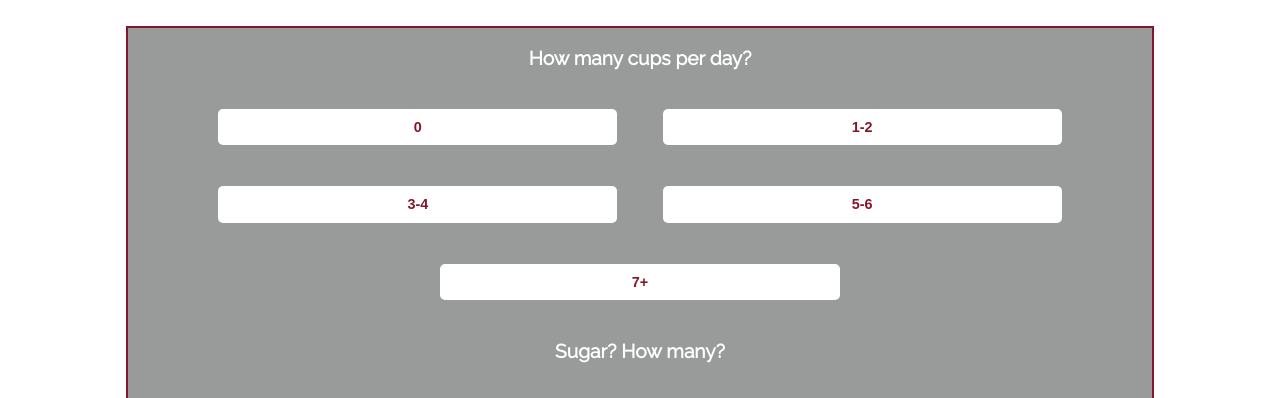
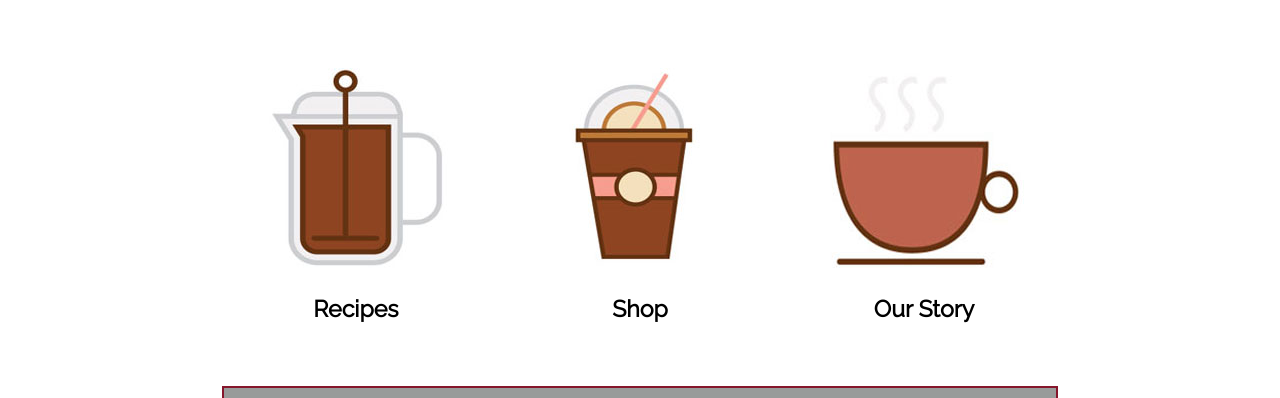
Before and after one commit to karinamcg/brew, a plain HTML site: page index.html in a window 1280 px wide. Shown: the part 468-866 px from the top of the page. Drawn offline with nearby package versions, Linux system fonts and the light colour scheme.

Commit message:
Updates to desktop home

```diff
--- a/index.html
+++ b/index.html
@@ -50,6 +50,28 @@
                 <h2>How healthy are your coffee<br/>habits? Let's find out...</h2>
             </figure>
         </section>
+
+        <!-- START DESKTOP ICON SECTION -->
+        <section class="home_icons_desktop">
+            <!-- Recipe Image -->
+            <figure>
+                <a href="recipes.html"><img alt="Recipe Icon" src="images/recipes_desktop.jpg"></a>
+                <a href="recipes.html"><h3>Recipes</h3></a>
+            </figure>
+
+            <!-- Shop Image -->
+            <figure>
+                <a href="shop.html"><img alt="Shop Icon" src="images/shop_desktop.jpg"></a>
+                <a href="shop.html"><h3>Shop</h3></a>
+            </figure>
+
+            <!-- Our Story Image -->
+            <figure>
+                <a href="our-story.html"><img alt="Our Story" src="images/our_story_desktop.jpg"></a>
+                <a href="our-story.html"><h3>Our Story</h3></a>
+            </figure>
+        </section>
+        <!-- END DESKTOP ICON SECTION -->
 
         <!-- START HEALTH CHECK SECTION -->
         <section class="health_check">
--- a/main.css
+++ b/main.css
@@ -4,6 +4,7 @@ body {
     margin: 0;
     padding:0;
     font-size:100%;
+    color:#000;
 }
 
 h1 {
@@ -28,7 +29,7 @@ p {
 }
 
 header {
-	background: #8e8a8a;
+	background:#8e8a8a;
     width:100%;
     height:70px;
     display:table;
@@ -63,6 +64,11 @@ header figure img {
 section.intro_image, section.intro_image_other {
     position:relative;
     text-align:center;
+}
+
+section.home_icons_desktop {
+    visibility:hidden;
+    display:none;
 }
 
 section.intro_image figure {
@@ -236,18 +242,6 @@ nav ul li a:link, nav ul li a:visited {
         text-decoration:none;
 }
 
-/*section.health_check .question button {
-        width:39%;
-        font-size:90%;
-        background:#fff;
-        color:#86162c;
-        border-radius:5px;
-        border:0;
-        margin:2%;
-        padding:1%;
-        font-weight:bold;
-}*/
-
 .strength_indicator{
         font-size:75%;
         font-style:italic;
@@ -319,6 +313,27 @@ footer {
 DESKTOP STYLES
 ********************************************/
 @media screen and (min-width:992px) {
+    h1 {
+        font-size:140%;
+        margin:0;
+    }
+
+    h2 {
+        font-size:130%;
+    }
+
+    h3 {
+        font-size:145%;
+    }
+
+    h4 {
+        font-size:110%;
+    }
+
+    p {
+        font-size:100%;
+    }
+
     nav {
         padding:2%;
         display:block;
@@ -372,12 +387,12 @@ DESKTOP STYLES
         margin:0 auto;
     }
 
+    section.health_check .question button {
+        font-size:150%;
+    }
+
     .footer_copyright {
         padding:1%;
-    }
-
-    p {
-        font-size:100%;
     }
 
     nav ul li#last a {
@@ -407,7 +422,7 @@ DESKTOP STYLES
     }
 
     section.health_check {
-        width:80%;
+        width:65%;
         margin-top:2%;
     }
 
@@ -419,20 +434,24 @@ DESKTOP STYLES
         width:auto;
     }
 
-    h1 {
-        font-size:140%;
-        margin:0;
+    section.home_links figure {
+        display:none;
     }
 
-    h2 {
-        font-size:130%;
+    section.home_icons_desktop {
+        margin:4% auto 0;
+        text-align:center;
+        visibility:visible;
+        display:block;
     }
 
-    h3 {
-        font-size:120%;
+    section.home_icons_desktop figure {
+        display:inline-block;
     }
 
-    h4 {
-        font-size:110%;
+    section.home_icons_desktop figure a {
+        text-decoration:none;
+        color:#000;
     }
+
 }
```
Also changed, not shown: images/our_story_desktop.jpg (added), images/recipes_desktop.jpg (added), images/shop_desktop.jpg (added).
